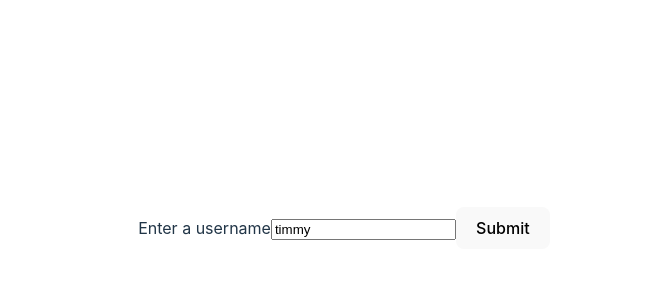
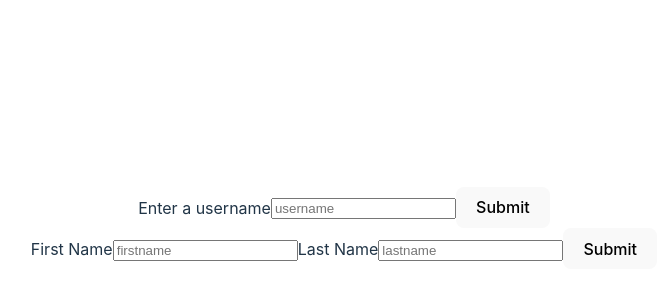
Before and after one commit to bbangwon/react-form, a React (Vite) app: page / in a window 1280 px wide. Shown: the part 172-472 px from the top of the page, without its empty margins (296-964 px from the left). Built offline with nearby package versions, Linux system fonts and the light colour scheme.

Commit message:
여러 입력란 사용

```diff
--- a/src/App.jsx
+++ b/src/App.jsx
@@ -1,10 +1,12 @@
 import UsernameForm from './UsernameForm'
+import SignupForm from './SIgnupForm'
 import './App.css'
 
 function App() {
   return (
     <>
         <UsernameForm />
+        <SignupForm />
     </>
   )
 }
--- /dev/null
+++ b/src/SIgnupForm.jsx
@@ -0,0 +1,37 @@
+import { useState } from "react";
+
+function SignupForm() {
+    const [firstName, setFirstName] = useState("");
+    const [lastName, setLastName] = useState("");
+    const updateFirstName = (e) => {
+        setFirstName(e.target.value);
+    }
+    const updateLastName = (e) => {
+        setLastName(e.target.value);
+    }
+    const handleSubmit = (e) => {
+        e.preventDefault();
+        alert(`Hello ${firstName} ${lastName}`);
+    }
+    return (
+        <div>
+            <label htmlFor="firstname">First Name</label>
+            <input
+                type="text"
+                placeholder="firstname"
+                value={firstName}
+                onChange={updateFirstName}
+                id="firstname" />
+            <label htmlFor="lastname">Last Name</label>
+            <input
+                type="text"
+                placeholder="lastname"
+                value={lastName}
+                onChange={updateLastName}
+                id="lastname" />
+            <button onClick={handleSubmit}>Submit</button>
+        </div>
+    )
+}
+
+export default SignupForm;
--- a/src/UsernameForm.jsx
+++ b/src/UsernameForm.jsx
@@ -1,7 +1,7 @@
 import { useState } from "react";
 
 function UsernameForm() {
-    const [username, setUsername] = useState("timmy");
+    const [username, setUsername] = useState("");
     const updateUsername = (e) => {
         setUsername(e.target.value);
     }
```
